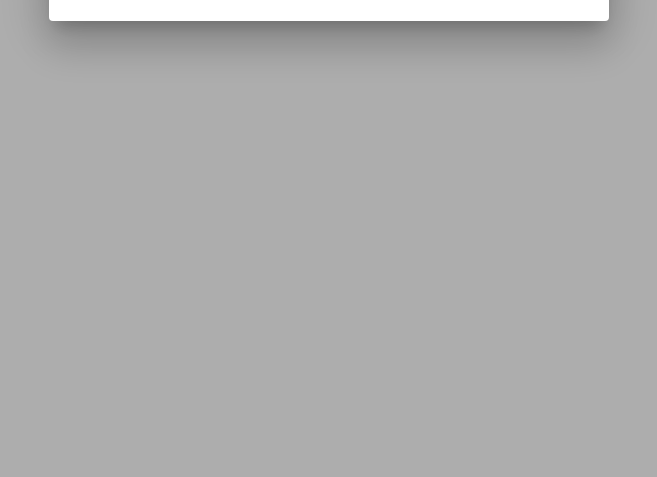
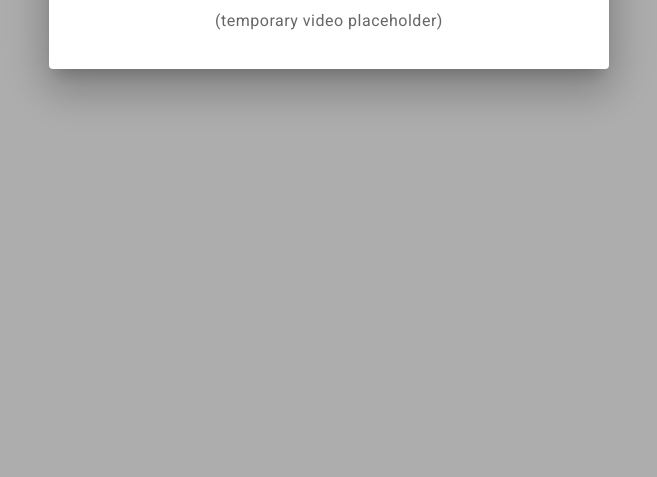
Before and after one commit to idetra/terraformus, a Django app: template terraformus/core/templates/index.html in a window 1280 px wide, after a click on "WHAT IS TERRA FORMUS". Shown: the part 323-800 px from the top of the page, without its empty margins (311-968 px from the left). Run offline with Django 3.2, Linux system fonts and the light colour scheme; the template is opened without the code that fills it, so the values that code supplies are empty; some libraries are stand-ins or nearby versions.

Commit message:
feat(temp): add placeholder alert under homepage videos

```diff
--- a/terraformus/core/templates/index.html
+++ b/terraformus/core/templates/index.html
@@ -56,6 +56,9 @@
               <div class="embed-responsive embed-responsive-16by9">
                 <iframe class="embed-responsive-item" src="{{ home_page.what_is_the_platform_video }}" allowfullscreen></iframe>
               </div>
+              <div class="text-center mt-2">
+                  <p>(temporary video placeholder)</p>
+              </div>
           </div>
         </div>
       </div>
@@ -69,6 +72,9 @@
               <div class="embed-responsive embed-responsive-16by9">
                 <iframe class="embed-responsive-item" src="{{ home_page.how_to_use_video }}" allowfullscreen></iframe>
               </div>
+              <div class="text-center mt-2">
+                  <p>(temporary video placeholder)</p>
+              </div>
           </div>
         </div>
       </div>
@@ -81,6 +87,9 @@
           <div class="modal-body">
               <div class="embed-responsive embed-responsive-16by9">
                 <iframe class="embed-responsive-item" src="{{ home_page.how_to_create_video }}" allowfullscreen></iframe>
+              </div>
+              <div class="text-center mt-2">
+                  <p>(temporary video placeholder)</p>
               </div>
           </div>
         </div>
```
